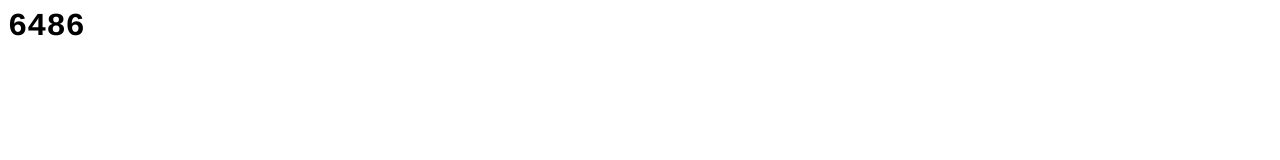
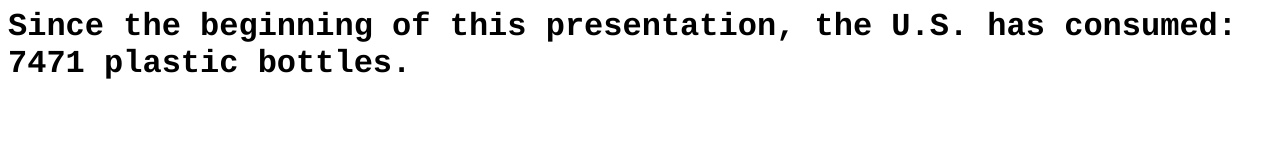
Before and after one commit to omnizach/sandbox, a website: page public/counter.html in a window 1280 px wide. Drawn offline with nearby package versions, Linux system fonts and the light colour scheme.

Commit message:
counter page changed

```diff
--- a/public/counter.html
+++ b/public/counter.html
@@ -3,22 +3,30 @@
         <script src="http://ajax.googleapis.com/ajax/libs/jquery/1.8.3/jquery.min.js"></script>
         <script>
             $(function() {
-
                 var c = 0;
 
+                var updateInterval = 77.8254;
+
                 var tid = setInterval(function() {
-					c += 44.12;
+                        c += updateInterval * 1.5;
                         $("#count").text(Math.round(c));
-				}, 34);
+                }, updateInterval);
             });
         </script>
         <style>
             .counter {
                 font-family: "Courier";
             }
+
+            h1 {
+                font-family: "Courier";
+            }
         </style>
     </head>
     <body>
-		<H1 id="count" class="counter">0</h1>
+        <h1>Since the beginning of this presentation, the U.S. has consumed:
+            <span id="count" class="counter">0</span>
+            plastic bottles.
+        </h1>
     </body>
 </html>
```
Also changed, not shown: server.js (+18 -1 lines). Lines whose indentation alone changed are shown as unchanged.
